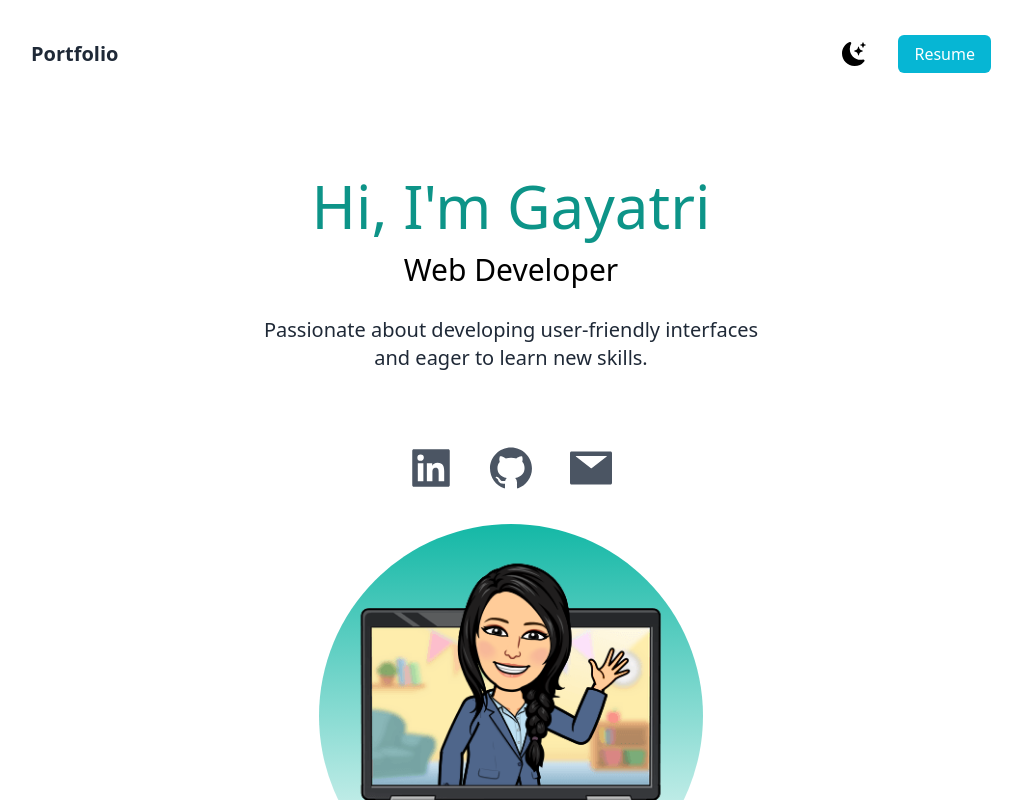
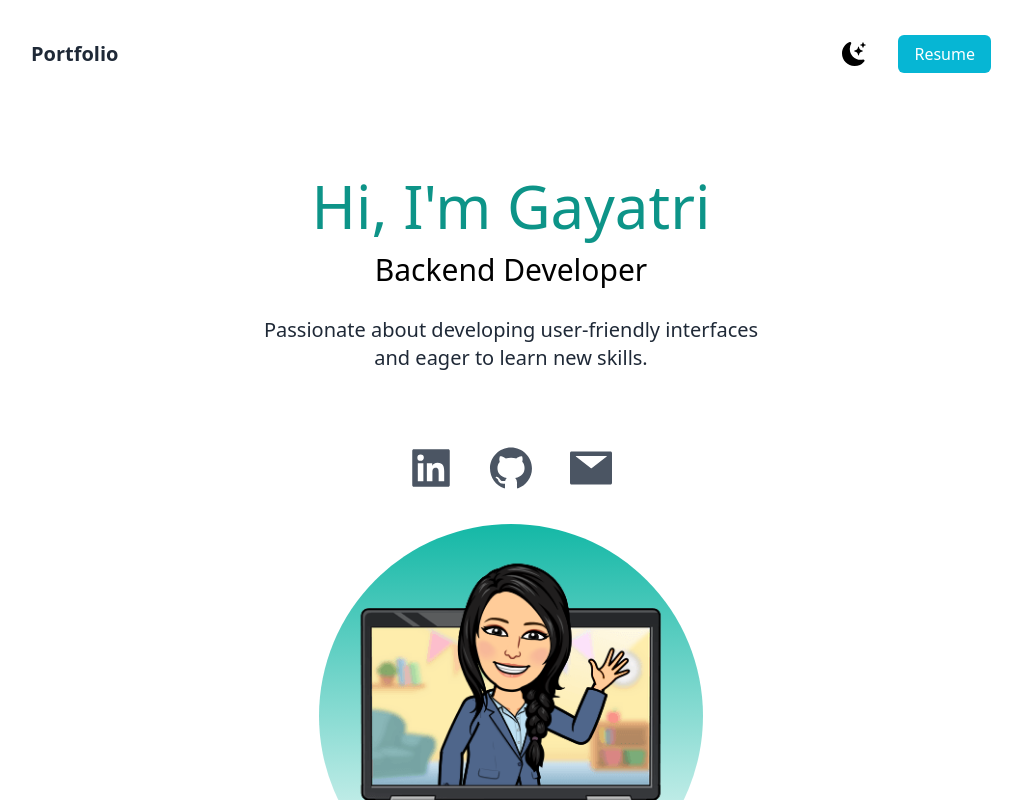
Before and after one commit to gdalvi94/portfolio, a Next.js app: page / in a window 1280 px wide. Shown: the top 800 px of the page, without its empty margins (129-1151 px from the left). Built offline with nearby package versions, Linux system fonts and the light colour scheme.

Commit message:
Modified file

```diff
--- a/pages/index.js
+++ b/pages/index.js
@@ -38,7 +38,7 @@ export default function Home() {
               Hi, I'm Gayatri
             </h2>
             <h3 className="text-2xl py-2 md:text-3xl dark:text-white">
-              Web Developer
+              Backend Developer
             </h3>
             <p className="text-md py-5 leading-8 text-gray-800 md:text-xl max-w-lg mx-auto dark:text-white">
               Passionate about developing user-friendly interfaces and eager to
--- a/styles/globals.css
+++ b/styles/globals.css
@@ -20,5 +20,5 @@ body {
 }
 @font-face {
   font-family: "burtons";
-  src: url('Burtons.otf');
+  src: url('../public/Burtons.otf');
 }
```
Also changed, not shown: package.json (+5 -5 lines), public/Burtons.otf (renamed from styles/Burtons.otf), 1 other file (tests, documents, lock files or other folders).
